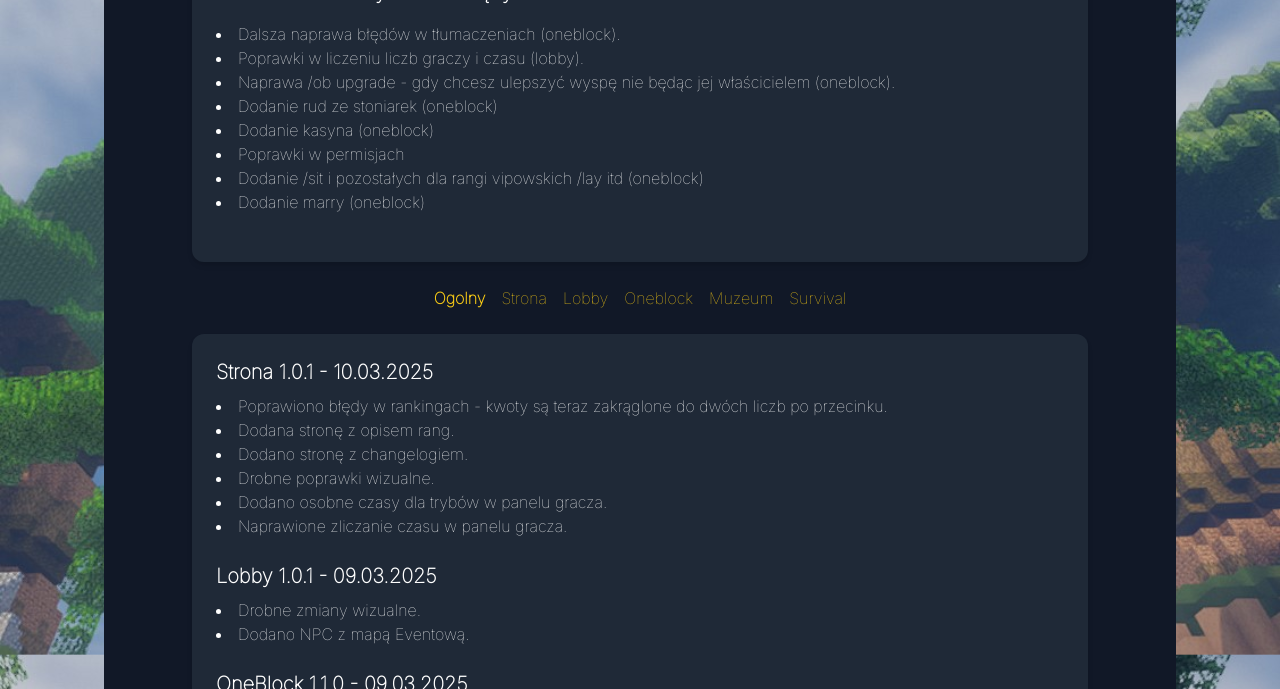
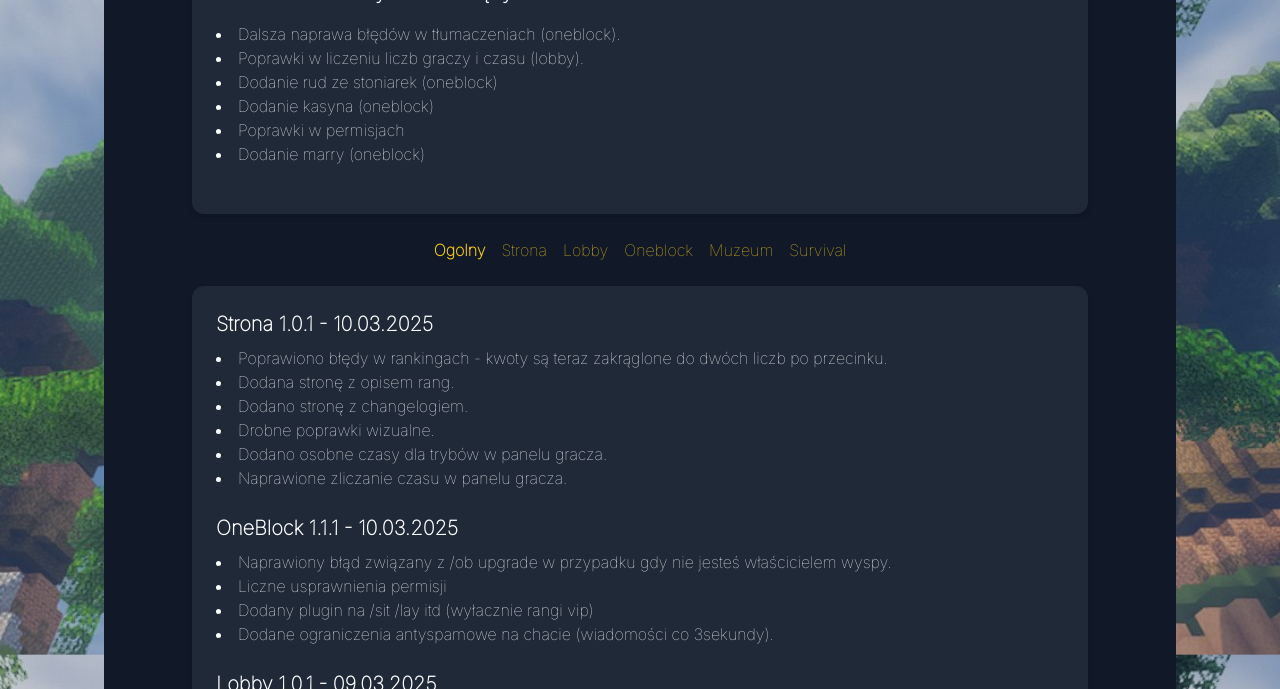
Before and after one commit to rczerwiec/stylowamc, a Next.js app: page /changelog in a window 1280 px wide. Shown: the part 263-952 px from the top of the page. Built offline with nearby package versions, Linux system fonts and the light colour scheme; no server answers.

Commit message:
[CHANGE] changelog update

```diff
--- a/app/api/hotpay/webhook/route.ts
+++ b/app/api/hotpay/webhook/route.ts
@@ -61,7 +61,7 @@ export async function POST(req: NextRequest) {
       "Ranga MVIP": `lp user ${playerName} parent addtemp mvip 45d`,
       "Ranga UVIP": `lp user ${playerName} parent addtemp uvip 60d`,
       "10 SMCoinów": `smc dodaj 10 ${playerName}`,
-      "25 SMCoinów": `smc dodaj 20 ${playerName}`,
+      "25 SMCoinów": `smc dodaj 25 ${playerName}`,
       "50 SMCoinów": `smc dodaj 50 ${playerName}`,
       "100 SMCoinów": `smc dodaj 100 ${playerName}`,
     };
--- a/app/changelog/page.tsx
+++ b/app/changelog/page.tsx
@@ -49,6 +49,17 @@ const Changelog = () => {
       },
     ],
     oneblock: [
+      {
+        mode: "OneBlock",
+        version: "1.1.1",
+        date: "10.03.2025",
+        changes: [
+          "Naprawiony błąd związany z /ob upgrade w przypadku gdy nie jesteś właścicielem wyspy.",
+          "Liczne usprawnienia permisji ",
+          "Dodany plugin na /sit /lay itd (wyłacznie rangi vip)",
+          "Dodane ograniczenia antyspamowe na chacie (wiadomości co 3sekundy).",
+        ],
+      },
       {
         mode: "OneBlock",
         version: "1.1.0",
@@ -114,11 +125,9 @@ const Changelog = () => {
         <ul className="list-disc list-inside mb-6">
           <li>Dalsza naprawa błędów w tłumaczeniach (oneblock).</li>
           <li>Poprawki w liczeniu liczb graczy i czasu (lobby).</li>
-          <li>Naprawa /ob upgrade - gdy chcesz ulepszyć wyspę nie będąc jej właścicielem (oneblock).</li>
           <li>Dodanie rud ze stoniarek (oneblock)</li>
           <li>Dodanie kasyna (oneblock)</li>
           <li>Poprawki w permisjach</li>
-          <li>Dodanie /sit i pozostałych dla rangi vipowskich /lay itd (oneblock)</li>
           <li>Dodanie marry (oneblock)</li>
         </ul>
       </div>
```
